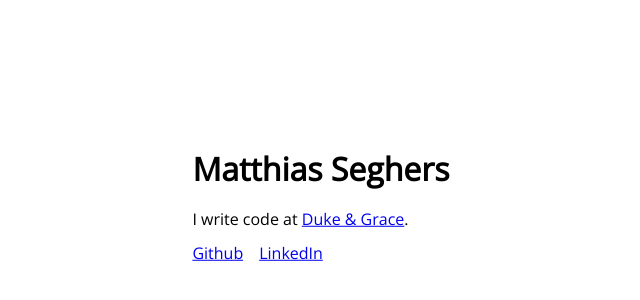
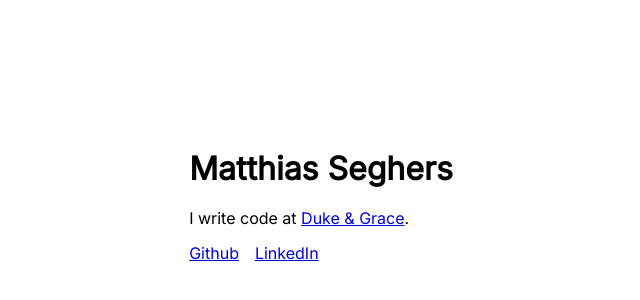
Before and after one commit to matthiasseghers/matthiasseghers.github.io, a plain HTML site: page index.html in a window 1280 px wide. Shown: the part 196-496 px from the top of the page, without its empty margins (319-959 px from the left). Drawn offline with nearby package versions, Linux system fonts and the light colour scheme.

Commit message:
Small tweaks

```diff
--- a/css/screen.css
+++ b/css/screen.css
@@ -1,25 +1,26 @@
-@import url('https://fonts.googleapis.com/css2?family=Open+Sans&display=swap');
+@import url('https://fonts.googleapis.com/css2?family=Inter&display=swap');
 
-body {
-    font-family: 'Open Sans', sans-serif;
-    margin: 0;
-    position: absolute;
-    top: 50%;
-    left: 50%;
-    -ms-transform: translate(-50%, -50%);
-    transform: translate(-50%, -50%);
+html, body {
+    height: 100%;
+    font-family: Inter, Arial, Helvetica, sans-serif;
 }
 
 ul {
-    display: flex;
-    list-style: none;
-    padding: 0;
+  display: flex;
+  list-style: none;
+  padding: 0;
 }
 
 li:not(:first-child) {
-    padding: 0 1rem;
+  padding: 0 1rem;
 }
 
 a:hover {
-    text-decoration: none
+  text-decoration: none
 }
+
+body {
+  display: flex;
+  align-items: center;
+  justify-content: center;
+}
--- a/index.html
+++ b/index.html
@@ -11,6 +11,7 @@
 </head>
 
 <body>
+    <div>
         <h1>Matthias Seghers</h1>
         <p>I write code at <a href="https://dukeandgrace.com/" target="_blank">Duke & Grace</a>.</p>
         <ul>
@@ -21,6 +22,7 @@
                 <a href="https://www.linkedin.com/in/matthias-seghers-36579b107/" target="_blank">LinkedIn</a>
             </li>
         </ul>
+    </div>
 </body>
 
 </html>
```
Lines whose indentation alone changed are shown as unchanged.
